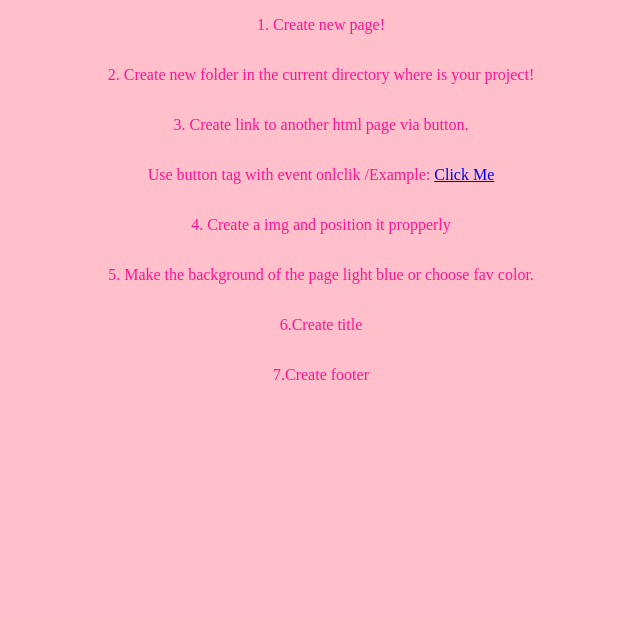
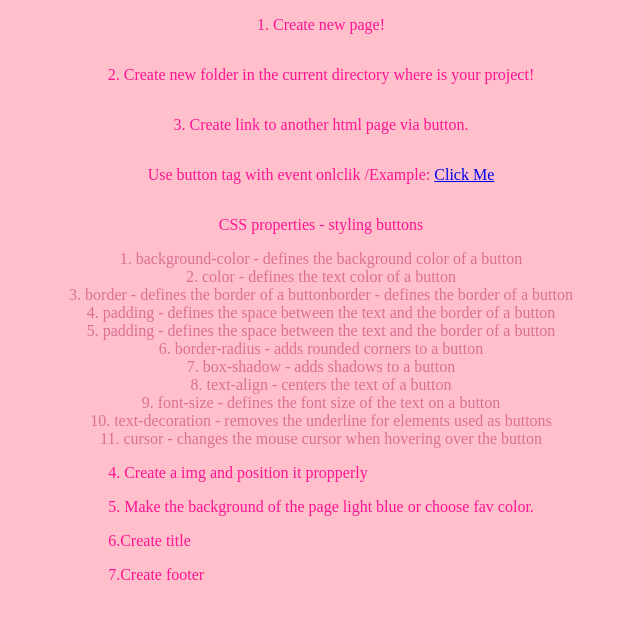
Before and after one commit to hrisstina/web-12, a plain HTML site: page task.html in a window 1280 px wide. Shown: the whole page, without its empty margins (319-959 px from the left). Drawn offline with Linux system fonts and the light colour scheme.

Commit message:
Enhance task.html with button styling details
Added CSS properties for button styling.

```diff
--- a/task.html
+++ b/task.html
@@ -11,6 +11,22 @@
       <p>2. Create new folder in the current directory where is your project! </p>
       <p>3. Create link to another html page via button.</p>
       <p> Use button tag with event onlclik /Example: <a href="page1.html" class="button-class">Click Me</a> </p>
+        <p> CSS properties - styling buttons </p>
+        <ol>
+<li>background-color - defines the background color of a button</li>
+<li>color - defines the text color of a button</li>
+<li>border - defines the border of a buttonborder - defines the border of a button</li>
+<li>padding - defines the space between the text and the border of a button</li>
+<li>padding - defines the space between the text and the border of a button</li>
+<li>border-radius - adds rounded corners to a button</li>
+<li>box-shadow - adds shadows to a button</li>
+<li>text-align - centers the text of a button</li>
+<li>font-size - defines the font size of the text on a button</li>
+<li>text-decoration - removes the underline for <a> elements used as buttons</li>
+<li>cursor - changes the mouse cursor when hovering over the button</li>
+
+
+        </ol>
       <p>4. Create a img and position it propperly  </p>
       <p>5. Make the background of the page light blue or choose fav color.  </p>
       <p>6.Create title </p>
```
